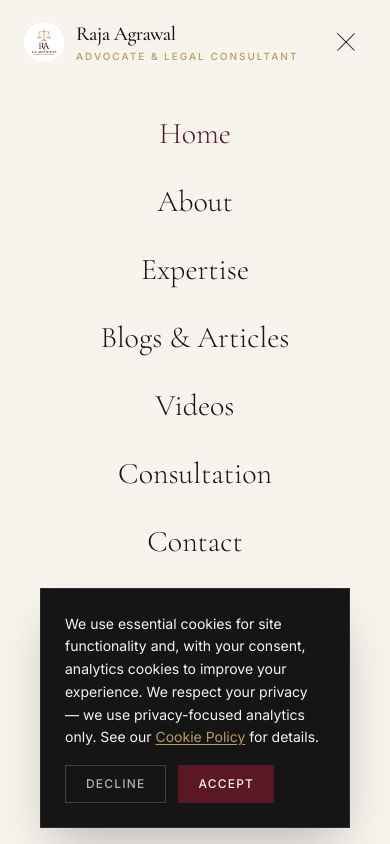
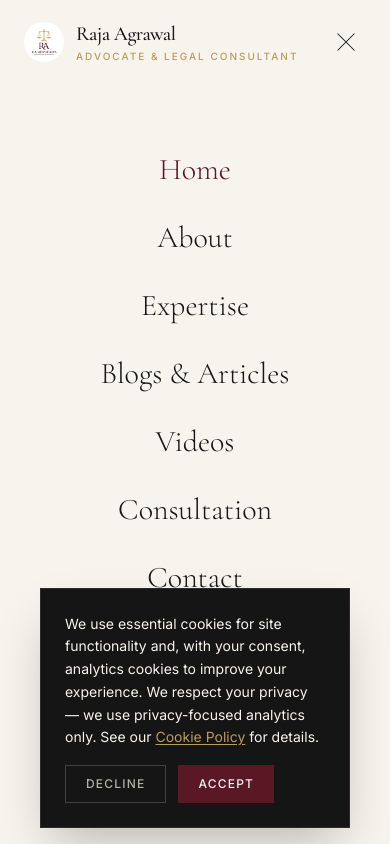
Before and after one commit to Rahul2749/LawyerWebsite, a Next.js app: page / in a window 390 px wide. Both pictures are taken after a click on the button 346 px from the left and 42 px from the top of the page. Shown: the top 844 px of the page. Built offline with nearby package versions, Linux system fonts and the light colour scheme.

Commit message:
Fix mobile menu content overlapping with header

```diff
--- a/src/components/layout/Navbar.tsx
+++ b/src/components/layout/Navbar.tsx
@@ -161,7 +161,7 @@ export default function Navbar() {
             animate={{ opacity: 1 }}
             exit={{ opacity: 0 }}
             transition={{ duration: 0.4 }}
-            className="fixed inset-0 z-[55] bg-bg-primary flex flex-col justify-center items-center"
+            className="fixed inset-0 z-[55] bg-bg-primary flex flex-col justify-center items-center pt-24 pb-6 overflow-y-auto"
             role="dialog"
             aria-modal="true"
             aria-label="Mobile navigation"
```
